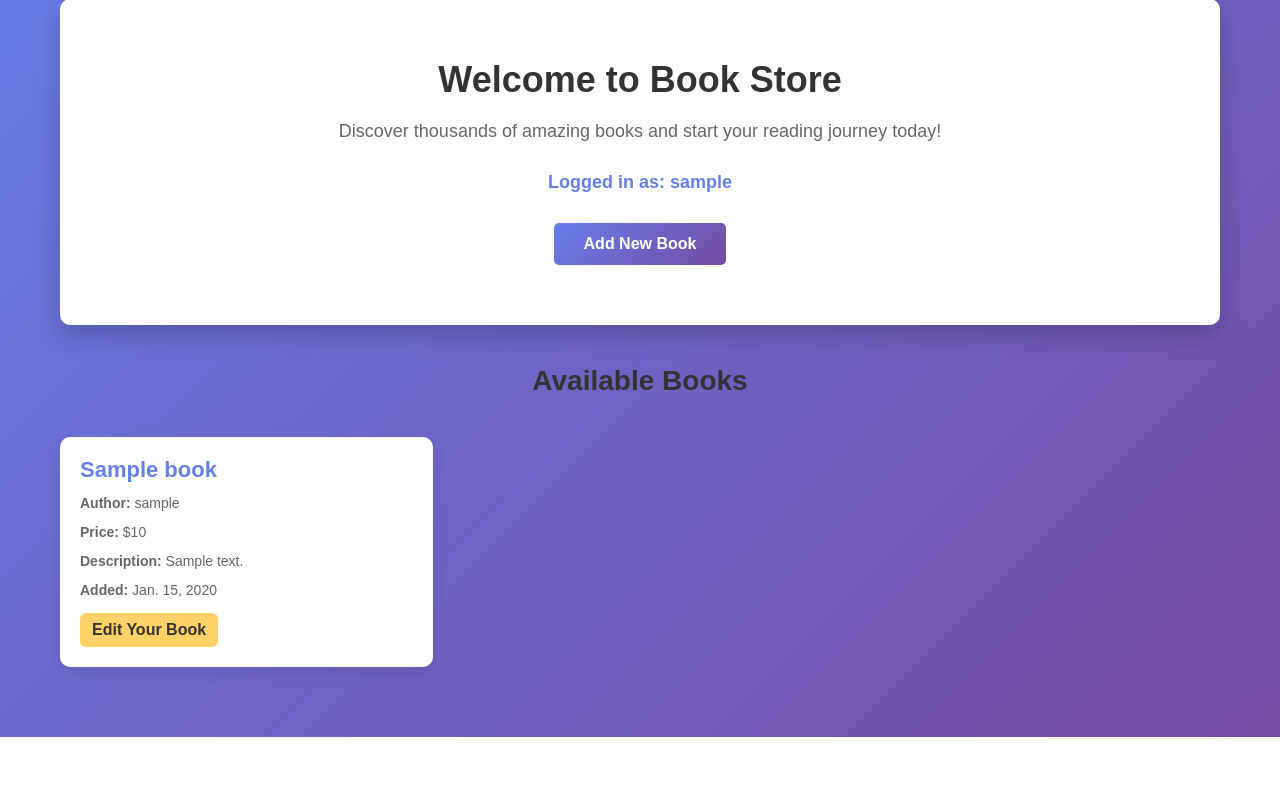
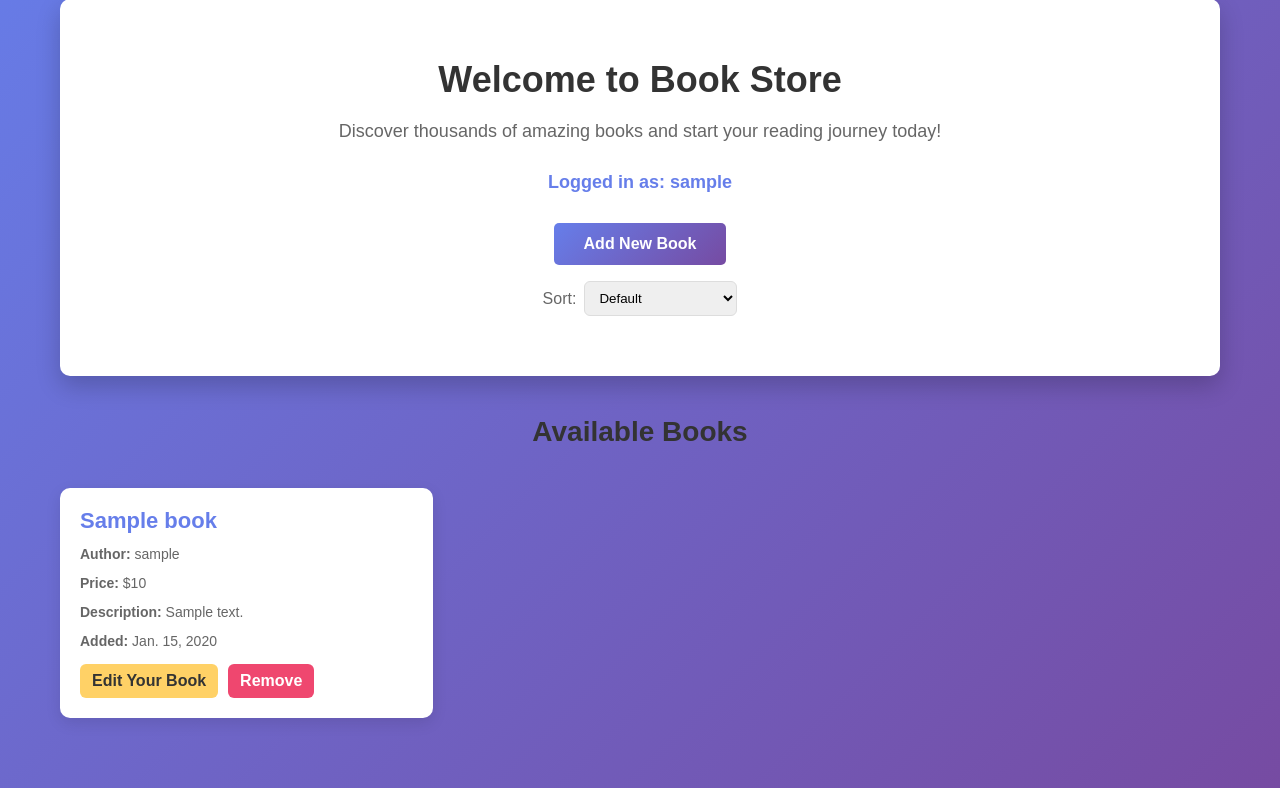
Before and after one commit to Marwan2048/Book-Store, a Django app: page / in a window 1280 px wide. Shown: the part 129-917 px from the top of the page. Before the commit the page ends 866 px from the top, so only its background shows below. Run offline with Django 5.2, Linux system fonts and the light colour scheme; a user stored in the database is signed in; tables that the repository leaves empty hold one stand-in row (values such as "Sample post").

Commit message:
Add BookDelete view - Add Dynamic sorting - each user can only update / delete his Book

```diff
--- a/BookStore/BookApp/templates/BookApp/home.html
+++ b/BookStore/BookApp/templates/BookApp/home.html
@@ -159,9 +159,47 @@
             font-weight: 600;
         }
 
+        .delete-btn {
+            padding: 8px 12px;
+            background: #ef476f;
+            color: white;
+            text-decoration: none;
+            border-radius: 6px;
+            font-weight: 600;
+        }
+
         .user-info {
             color: white;
             font-size: 14px;
+        }
+
+        /* Pagination */
+        .pagination {
+            grid-column: 1 / -1;
+            display: flex;
+            justify-content: center;
+            gap: 8px;
+            margin-top: 20px;
+            align-items: center;
+        }
+
+        .page-link {
+            display: inline-block;
+            padding: 8px 12px;
+            background: #fff;
+            border-radius: 6px;
+            color: #333;
+            text-decoration: none;
+            box-shadow: 0 4px 10px rgba(0,0,0,0.06);
+        }
+
+        .page-link:hover {
+            background: #f0f4ff;
+        }
+
+        .page-active {
+            background: #667eea;
+            color: white;
         }
     </style>
 </head>
@@ -194,11 +232,24 @@
                     <a href="{% url 'register' %}" class="btn btn-secondary">Sign Up</a>
                 {% endif %}
             </div>
+
+            <!-- Sort control -->
+            <form method="get" style="margin-top:16px; display:flex; justify-content:center; gap:8px;">
+                <label style="color:#666; align-self:center;">Sort:</label>
+                <select name="sort" onchange="this.form.submit()" style="padding:8px 10px; border-radius:6px; border:1px solid #ddd;">
+                    <option value="" {% if not sort %}selected{% endif %}>Default</option>
+                    <option value="-created_at" {% if sort == '-created_at' %}selected{% endif %}>Newest</option>
+                    <option value="created_at" {% if sort == 'created_at' %}selected{% endif %}>Oldest</option>
+                    <option value="price" {% if sort == 'price' %}selected{% endif %}>Price: Low → High</option>
+                    <option value="-price" {% if sort == '-price' %}selected{% endif %}>Price: High → Low</option>
+                </select>
+                <noscript><button class="btn" type="submit">Apply</button></noscript>
+            </form>
         </div>
 
         <div class="books">
             <h2>Available Books</h2>
-            {% for book in books %}
+            {% for book in page_obj %}
                 <div class="book-card">
                     <h3>{{ book.title }}</h3>
                     <p><strong>Author:</strong> {% if book.author %}{{ book.author.username }}{% else %}Unknown{% endif %}</p>
@@ -209,12 +260,38 @@
                     {% if user.is_authenticated and book.author == user %}
                         <div class="card-actions">
                             <a href="{% url 'update-book' book.id %}" class="edit-btn">Edit Your Book</a>
+                            <a href="{% url 'delete-book' book.id %}" class="delete-btn">Remove</a>
                         </div>
                     {% endif %}
                 </div>
             {% empty %}
                 <p style="grid-column: 1 / -1; text-align: center; color: #666;">No books available yet.</p>
             {% endfor %}
+
+            <!-- Pagination controls -->
+            {% if page_obj.has_other_pages %}
+                <div class="pagination">
+                    {% if page_obj.has_previous %}
+                        <a class="page-link" href="?page={{ page_obj.previous_page_number }}{% if sort %}&sort={{ sort }}{% endif %}">« Prev</a>
+                    {% else %}
+                        <span class="page-link" style="opacity:0.5;">« Prev</span>
+                    {% endif %}
+
+                    {% for num in page_obj.paginator.page_range %}
+                        {% if num == page_obj.number %}
+                            <span class="page-link page-active">{{ num }}</span>
+                        {% else %}
+                            <a class="page-link" href="?page={{ num }}{% if sort %}&sort={{ sort }}{% endif %}">{{ num }}</a>
+                        {% endif %}
+                    {% endfor %}
+
+                    {% if page_obj.has_next %}
+                        <a class="page-link" href="?page={{ page_obj.next_page_number }}{% if sort %}&sort={{ sort }}{% endif %}">Next »</a>
+                    {% else %}
+                        <span class="page-link" style="opacity:0.5;">Next »</span>
+                    {% endif %}
+                </div>
+            {% endif %}
         </div>
     </div>
 </body>
--- a/BookStore/BookApp/urls.py
+++ b/BookStore/BookApp/urls.py
@@ -1,10 +1,11 @@
 from django.urls import path
-from .views import Register , Login , Logout , Home , BookCreate, UpdateBook
+from .views import Register , Login , Logout , Home , BookCreate, BookUpdate ,BookDelete
 urlpatterns = [
     path("register/", Register, name="register"),
     path("login/", Login , name ="login"),
     path("logout/", Logout , name ="logout"),
     path("", Home, name= "home" ),
     path("create-book/" , BookCreate , name = "create-book" ),
-    path("update-book/<int:b_id>/" , UpdateBook , name= "update-book")
+    path("update-book/<int:b_id>/" , BookUpdate , name= "update-book"),
+    path("delete-book/<int:b_id>/" , BookDelete , name= "delete-book")
 ]
--- a/BookStore/BookApp/views.py
+++ b/BookStore/BookApp/views.py
@@ -2,6 +2,7 @@ from django.shortcuts import render , redirect
 from django.contrib.auth.forms import UserCreationForm
 from django.contrib.auth import login , logout , authenticate
 from django.contrib.auth.decorators import login_required
+from django.core.paginator import Paginator
 from .models import Book
 from .forms import BookForm
 
@@ -48,9 +49,21 @@ def Logout(request):
 
 
 def Home(request):
+
+    sort_list = ["price" , "-price" , "created_at" , "-created_at"]
+
+    sort = request.GET.get("sort")
+
     books = Book.objects.all()
-    context = {"books":books}
-    return render(request, "BookApp/home.html" , context)
+
+    if sort and sort in sort_list:
+        books = books.order_by(sort)
+
+    p = Paginator(books , 6)
+    page_number = request.GET.get("page")
+    page_obj = p.get_page(page_number)
+    context = {"books": books, "page_obj": page_obj, "sort": sort}
+    return render(request, "BookApp/home.html", context)
 
 
 
@@ -60,6 +73,7 @@ def BookCreate(request):
     if request.method == "POST":
         form = BookForm(request.POST)
         if form.is_valid():
+
             book = form.save(commit=False)
             book.author = request.user
             book.save()
@@ -72,9 +86,13 @@ def BookCreate(request):
 
 
 @login_required(login_url="login")
-def UpdateBook(request , b_id):
+def BookUpdate(request , b_id):
 
     book = Book.objects.get(id = b_id)
+
+    if book.author != request.user:
+        return redirect("home")
+
     if request.method == "POST":
         form = BookForm(request.POST , instance=book)
 
@@ -88,3 +106,18 @@ def UpdateBook(request , b_id):
 
     context = {"form": form , "book": book}
     return render(request, "BookApp/book_update.html", context)
+
+@login_required(login_url="login")
+def BookDelete(request , b_id):
+
+    book = Book.objects.get(id = b_id)
+
+    if book.author != request.user:
+        return redirect("home")
+
+    if request.method == "POST":
+        book.delete()
+        return redirect("home")
+
+    context = {"book" : book}
+    return render(request , "BookApp/book_delete.html" , context)
```
Also changed, not shown: BookStore/BookApp/templates/BookApp/book_delete.html (added, +31 -0 lines).
